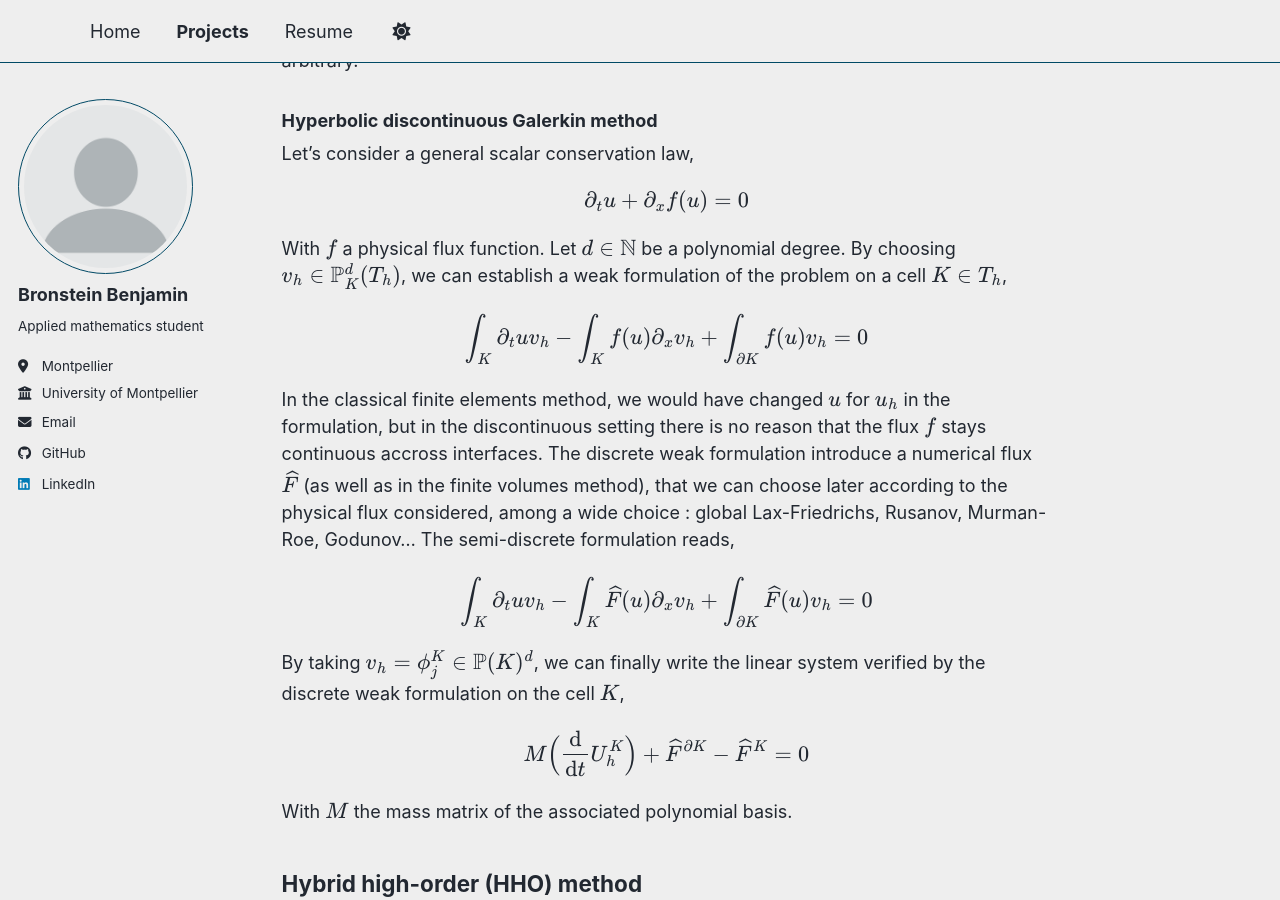
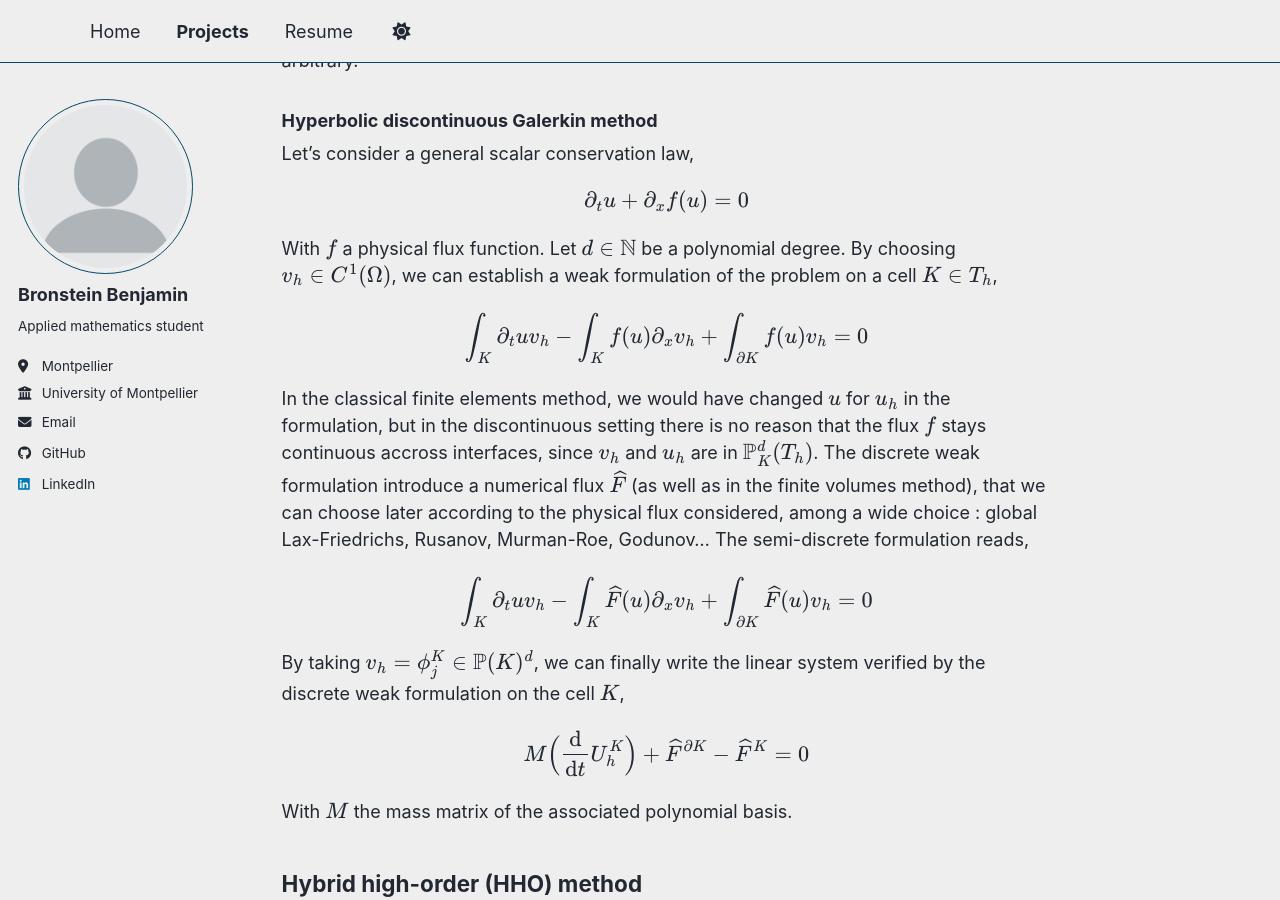
Before and after one commit to HerrBronstein/herrbronstein.github.io, a Jekyll site: the page built from _portfolio/portfolio-4.md, in a window 1280 px wide and 900 px high, scrolled down 3085 px. Built offline with Jekyll 4.4.1, drawn with Linux system fonts in a browser that asks for light colours; a style sheet for code colours, icons or effects is not loaded.

Commit message:
Update portfolio-4.md

```diff
--- a/_portfolio/portfolio-4.md
+++ b/_portfolio/portfolio-4.md
@@ -86,11 +86,11 @@ Let's consider a general scalar conservation law,
 
 $$\partial_t u + \partial_x f(u) = 0$$
 
-With $f$ a physical flux function. Let $d\in \mathbb{N}$ be a polynomial degree. By choosing $v_h \in \mathbb{P}^d_K(T_h)$, we can establish a weak formulation of the problem on a cell $K \in T_h$,
+With $f$ a physical flux function. Let $d\in \mathbb{N}$ be a polynomial degree. By choosing $v_h \in C^1(\Omega)$, we can establish a weak formulation of the problem on a cell $K \in T_h$,
 
 $$\int_{K} \partial_t u v_h - \int_{K} f(u) \partial_x v_h + \int_{\partial K} f(u) v_h = 0$$
 
-In the classical finite elements method, we would have changed $u$ for $u_h$ in the formulation, but in the discontinuous setting there is no reason that the flux $f$ stays continuous accross interfaces. The discrete weak formulation introduce a numerical flux $\widehat{F}$ (as well as in the finite volumes method), that we can choose later according to the physical flux considered, among a wide choice : global Lax-Friedrichs, Rusanov, Murman-Roe, Godunov...
+In the classical finite elements method, we would have changed $u$ for $u_h$ in the formulation, but in the discontinuous setting there is no reason that the flux $f$ stays continuous accross interfaces, since $v_h$ and $u_h$ are in $\mathbb{P}^d_K(T_h)$. The discrete weak formulation introduce a numerical flux $\widehat{F}$ (as well as in the finite volumes method), that we can choose later according to the physical flux considered, among a wide choice : global Lax-Friedrichs, Rusanov, Murman-Roe, Godunov...
 The semi-discrete formulation reads,
 
 $$\int_{K} \partial_t u v_h - \int_{K} \widehat{F}(u) \partial_x v_h + \int_{\partial K} \widehat{F}(u) v_h  = 0$$
```
